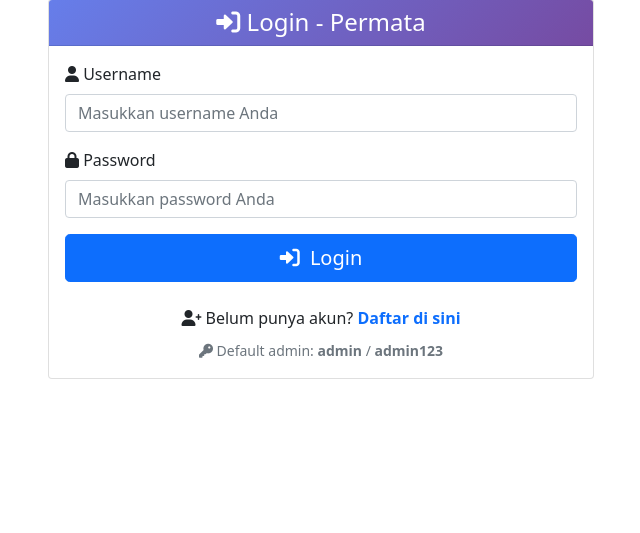
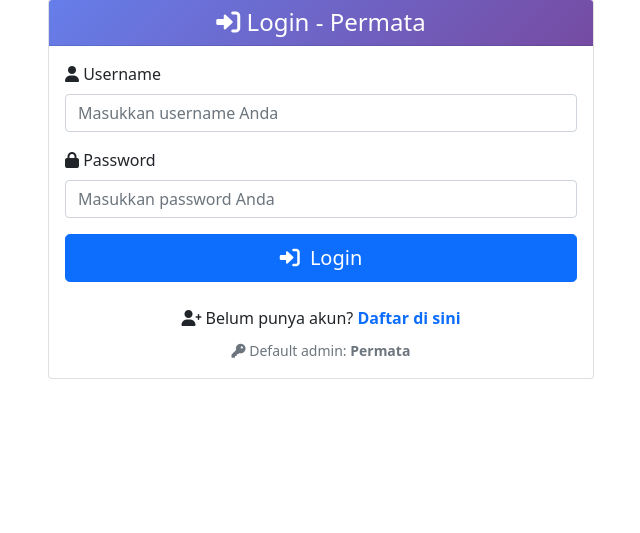
Before and after one commit to RW01TajiPermata/absensi_permata, a Flask app: page /login in a window 1280 px wide. Shown: the part 81-614 px from the top of the page, without its empty margins (319-959 px from the left). Run offline with Flask 3, Linux system fonts and the light colour scheme; data comes from the database, SQL or seed files in the repository; data that the repository does not hold is empty.

Commit message:
Update login.html

```diff
--- a/templates/login.html
+++ b/templates/login.html
@@ -57,7 +57,7 @@
                         <a href="{{ url_for('register') }}" class="text-decoration-none fw-bold">Daftar di sini</a>
                     </p>
                     <small class="text-muted">
-                        <i class="fas fa-key"></i> Default admin: <strong>admin</strong> / <strong>admin123</strong>
+                        <i class="fas fa-key"></i> Default admin: <strong>Permata</strong>
                     </small>
                 </div>
             </div>
```
